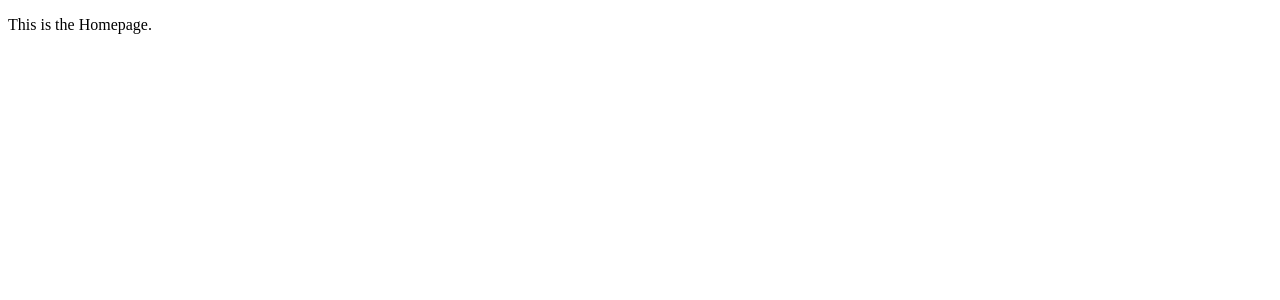
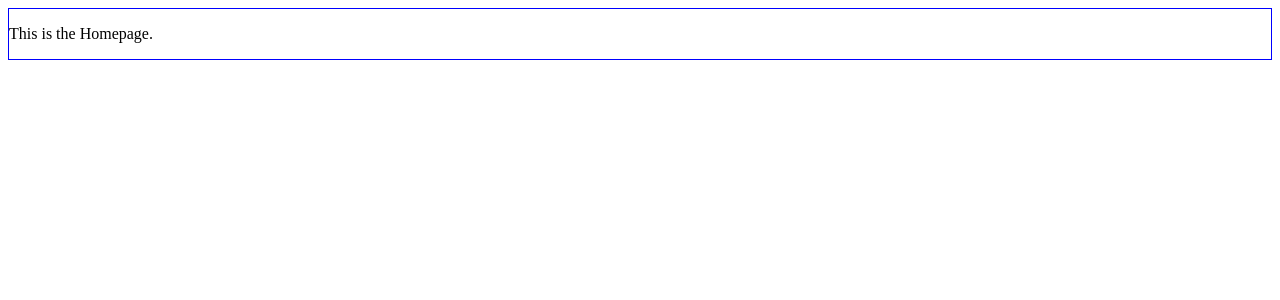
Before and after one commit to Tanaka785/Django-React-ToDoApp, a React app in the folder frontend/: page / in a window 1280 px wide. Shown: the top 300 px of the page. Built offline with nearby package versions, Linux system fonts and the light colour scheme; the HTML template or start-up script is replaced by a standard one.

Commit message:
changes class to "classname"

```diff
--- a/frontend/src/components/App.js
+++ b/frontend/src/components/App.js
@@ -9,7 +9,7 @@ export default class App extends Component {
 
   render() {
     return (
-      <div>
+      <div className="center" style={{ border: '1px solid blue'}}>
         <Homepage />
       </div>
     );
```
